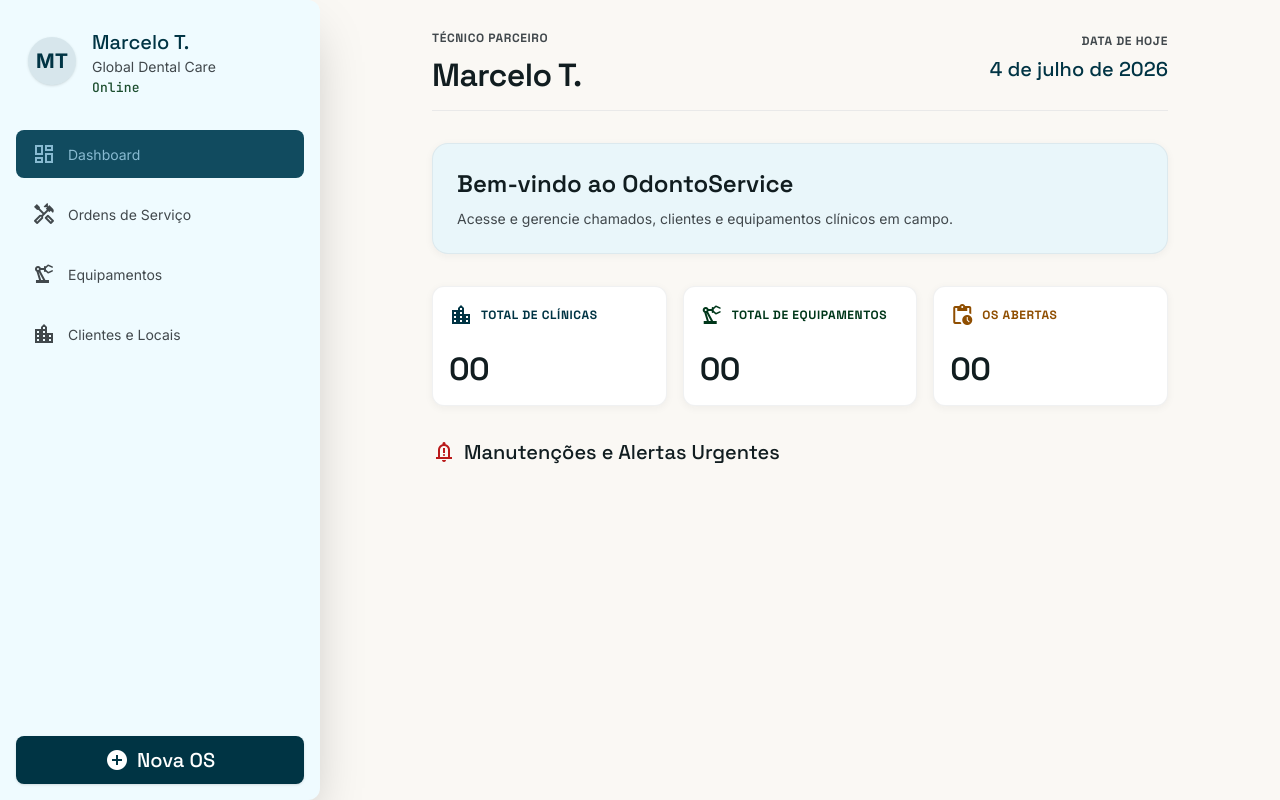
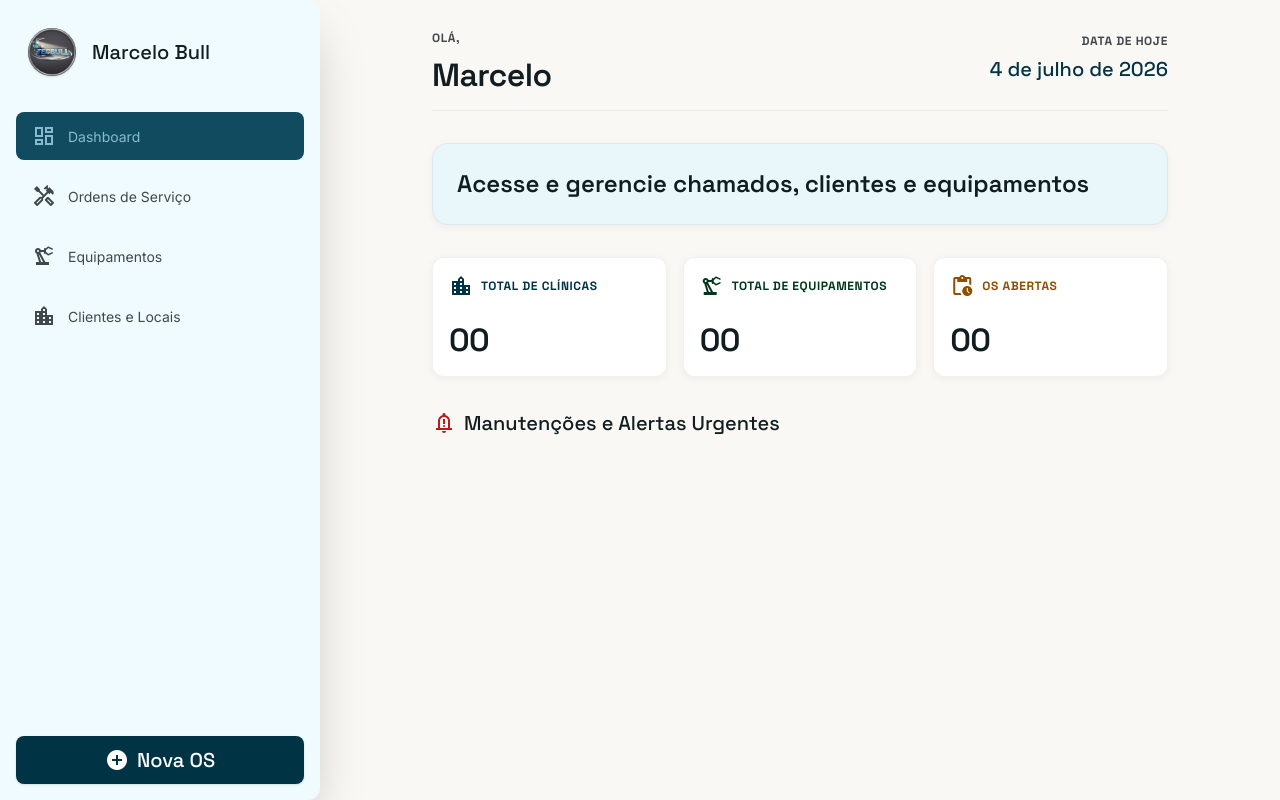
Before and after one commit to ystanz/odonto-tecbull, a Next.js app: page / in a window 1280 px wide. Built offline with nearby package versions, Linux system fonts and the light colour scheme.

Commit message:
style: otimização de estilos

```diff
--- a/src/app/page.tsx
+++ b/src/app/page.tsx
@@ -72,10 +72,10 @@ export default async function DashboardPage() {
         <header className="mb-xl flex items-center justify-between border-b border-outline-variant/30 pb-md">
           <div>
             <span className="font-label-caps text-label-caps text-on-surface-variant tracking-wider">
-              TÉCNICO PARCEIRO
+              Olá,
             </span>
             <h2 className="font-headline-lg text-headline-lg text-on-background mt-xs font-semibold">
-              Marcelo T.
+              Marcelo
             </h2>
           </div>
           <div className="text-right">
@@ -92,11 +92,11 @@ export default async function DashboardPage() {
         <section className="mb-xl flex flex-col md:flex-row gap-md items-center justify-between bg-surface-container-low rounded-2xl p-lg border border-outline/10 shadow-level-1">
           <div className="flex-grow text-center md:text-left mb-sm md:mb-0">
             <h3 className="font-headline-md text-headline-md text-on-surface font-bold">
-              Bem-vindo ao OdontoService
+              Acesse e gerencie chamados, clientes e equipamentos
             </h3>
-            <p className="font-body-md text-body-md text-on-surface-variant mt-xs">
+            {/* <p className="font-body-md text-body-md text-on-surface-variant mt-xs">
               Acesse e gerencie chamados, clientes e equipamentos clínicos em campo.
-            </p>
+            </p> */}
           </div>
           {/* Mobile FAB Alternative */}
           <Link
--- a/src/components/Navigation.tsx
+++ b/src/components/Navigation.tsx
@@ -2,6 +2,7 @@
 
 import React, { useState } from 'react';
 import Link from 'next/link';
+import Image from 'next/image';
 
 interface NavigationProps {
   currentTab: 'dashboard' | 'service' | 'equipment' | 'clients';
@@ -21,37 +22,40 @@ export default function Navigation({ currentTab, children }: NavigationProps) {
         >
           <span className="material-symbols-outlined">menu</span>
         </button>
-        <h1 className="font-headline-md text-headline-md font-bold text-primary dark:text-primary-fixed">
+        <h1 className="font-headline-md text-headline-md font-bold text-on-background dark:text-primary-fixed">
           TecBull
         </h1>
-        <button className="text-primary dark:text-primary-fixed hover:bg-surface-container-high dark:hover:bg-surface-container-highest transition-colors active:scale-95 duration-100 p-2 rounded-full h-touch-target w-touch-target flex items-center justify-center">
+        <button className="text-on-background dark:text-primary-fixed hover:bg-surface-container-high dark:hover:bg-surface-container-highest transition-colors active:scale-95 duration-100 p-2 rounded-full h-touch-target w-touch-target flex items-center justify-center">
           <span className="material-symbols-outlined">search</span>
         </button>
       </header>
 
       {/* NavigationDrawer (Desktop & Mobile drawer overlay) */}
       <aside
-        className={`fixed inset-y-0 left-0 z-[60] h-full w-80 rounded-r-xl bg-surface dark:bg-surface-dim shadow-2xl flex flex-col p-md transition-transform duration-300 ease-in-out md:translate-x-0 ${
-          isMobileMenuOpen ? 'translate-x-0' : '-translate-x-full'
+        className={`fixed inset-y-0 left-0 z-[60] h-full w-80 rounded-r-xl bg-surface dark:bg-surface-dim shadow-2xl flex flex-col p-md transition-transform duration-300 ease-in-out md:translate-x-0 ${isMobileMenuOpen ? 'translate-x-0' : '-translate-x-full'
           }`}
       >
         <div className="flex items-center justify-between mb-lg p-sm">
           <div className="flex items-center space-x-4">
-            <div className="w-12 h-12 rounded-full bg-primary/10 flex items-center justify-center shadow-sm overflow-hidden text-primary font-bold text-xl">
-              MT
+
+            {/* 2. Div da Logo atualizada */}
+            <div className="w-12 h-12 rounded-full bg-primary/10 flex items-center justify-center shadow-sm overflow-hidden relative">
+              <Image
+                src="/icon-512x512.png"
+                alt="Logo"
+                fill
+                className="object-cover"
+                sizes="48px"
+              />
             </div>
+
             <div>
-              <h2 className="font-headline-sm text-headline-sm text-primary dark:text-primary-fixed">
-                Marcelo T.
+              <h2 className="font-headline-sm text-headline-sm text-on-background dark:text-primary-fixed">
+                Marcelo Bull
               </h2>
-              <p className="font-body-md text-body-md text-on-surface-variant">
-                Global Dental Care
-              </p>
-              <p className="font-technical-code text-technical-code text-tertiary-container mt-1">
-                Online
-              </p>
             </div>
           </div>
+
           {isMobileMenuOpen && (
             <button
               onClick={() => setIsMobileMenuOpen(false)}
@@ -66,8 +70,7 @@ export default function Navigation({ currentTab, children }: NavigationProps) {
           <Link
             prefetch={false}
             href="/"
-            className={`flex items-center space-x-3 px-4 py-3 rounded-lg hover:bg-surface-container-high active:translate-x-1 transition-all ${
-              currentTab === 'dashboard' ? 'bg-primary-container text-on-primary-container font-semibold' : 'text-on-surface-variant'
+            className={`flex items-center space-x-3 px-4 py-3 rounded-lg hover:bg-surface-container-high active:translate-x-1 transition-all ${currentTab === 'dashboard' ? 'bg-primary-container text-on-primary-container font-semibold' : 'text-on-surface-variant'
               }`}
           >
             <span className="material-symbols-outlined">dashboard</span>
@@ -77,8 +80,7 @@ export default function Navigation({ currentTab, children }: NavigationProps) {
           <Link
             prefetch={false}
             href="/ordens-servico"
-            className={`flex items-center space-x-3 px-4 py-3 rounded-lg hover:bg-surface-container-high active:translate-x-1 transition-all ${
-              currentTab === 'service' ? 'bg-primary-container text-on-primary-container font-semibold' : 'text-on-surface-variant'
+            className={`flex items-center space-x-3 px-4 py-3 rounded-lg hover:bg-surface-container-high active:translate-x-1 transition-all ${currentTab === 'service' ? 'bg-primary-container text-on-primary-container font-semibold' : 'text-on-surface-variant'
               }`}
           >
             <span className="material-symbols-outlined">handyman</span>
@@ -88,8 +90,7 @@ export default function Navigation({ currentTab, children }: NavigationProps) {
           <Link
             prefetch={false}
             href="/equipamentos"
-            className={`flex items-center space-x-3 px-4 py-3 rounded-lg hover:bg-surface-container-high active:translate-x-1 transition-all ${
-              currentTab === 'equipment' ? 'bg-primary-container text-on-primary-container font-semibold' : 'text-on-surface-variant'
+            className={`flex items-center space-x-3 px-4 py-3 rounded-lg hover:bg-surface-container-high active:translate-x-1 transition-all ${currentTab === 'equipment' ? 'bg-primary-container text-on-primary-container font-semibold' : 'text-on-surface-variant'
               }`}
           >
             <span className="material-symbols-outlined">precision_manufacturing</span>
@@ -99,8 +100,7 @@ export default function Navigation({ currentTab, children }: NavigationProps) {
           <Link
             prefetch={false}
             href="/clientes"
-            className={`flex items-center space-x-3 px-4 py-3 rounded-lg hover:bg-surface-container-high active:translate-x-1 transition-all ${
-              currentTab === 'clients' ? 'bg-primary-container text-on-primary-container font-semibold' : 'text-on-surface-variant'
+            className={`flex items-center space-x-3 px-4 py-3 rounded-lg hover:bg-surface-container-high active:translate-x-1 transition-all ${currentTab === 'clients' ? 'bg-primary-container text-on-primary-container font-semibold' : 'text-on-surface-variant'
               }`}
           >
             <span className="material-symbols-outlined">location_city</span>
@@ -136,8 +136,7 @@ export default function Navigation({ currentTab, children }: NavigationProps) {
         <Link
           prefetch={false}
           href="/"
-          className={`flex flex-col items-center justify-center px-4 py-1 transition-all duration-200 active:scale-90 hover:text-primary ${
-            currentTab === 'dashboard'
+          className={`flex flex-col items-center justify-center px-4 py-1 transition-all duration-200 active:scale-90 hover:text-primary ${currentTab === 'dashboard'
             ? 'bg-secondary-container text-on-secondary-container rounded-full'
             : 'text-on-surface-variant'
             }`}
@@ -149,8 +148,7 @@ export default function Navigation({ currentTab, children }: NavigationProps) {
         <Link
           prefetch={false}
           href="/ordens-servico"
-          className={`flex flex-col items-center justify-center px-4 py-1 transition-all duration-200 active:scale-90 hover:text-primary ${
-            currentTab === 'service'
+          className={`flex flex-col items-center justify-center px-4 py-1 transition-all duration-200 active:scale-90 hover:text-primary ${currentTab === 'service'
             ? 'bg-secondary-container text-on-secondary-container rounded-full'
             : 'text-on-surface-variant'
             }`}
@@ -162,8 +160,7 @@ export default function Navigation({ currentTab, children }: NavigationProps) {
         <Link
           prefetch={false}
           href="/equipamentos"
-          className={`flex flex-col items-center justify-center px-4 py-1 transition-all duration-200 active:scale-90 hover:text-primary ${
-            currentTab === 'equipment'
+          className={`flex flex-col items-center justify-center px-4 py-1 transition-all duration-200 active:scale-90 hover:text-primary ${currentTab === 'equipment'
             ? 'bg-secondary-container text-on-secondary-container rounded-full'
             : 'text-on-surface-variant'
             }`}
@@ -175,8 +172,7 @@ export default function Navigation({ currentTab, children }: NavigationProps) {
         <Link
           prefetch={false}
           href="/clientes"
-          className={`flex flex-col items-center justify-center px-4 py-1 transition-all duration-200 active:scale-90 hover:text-primary ${
-            currentTab === 'clients'
+          className={`flex flex-col items-center justify-center px-4 py-1 transition-all duration-200 active:scale-90 hover:text-primary ${currentTab === 'clients'
             ? 'bg-secondary-container text-on-secondary-container rounded-full'
             : 'text-on-surface-variant'
             }`}
```
Also changed, not shown: 1 other file (tests, documents, lock files or other folders). Lines whose indentation alone changed are shown as unchanged.
